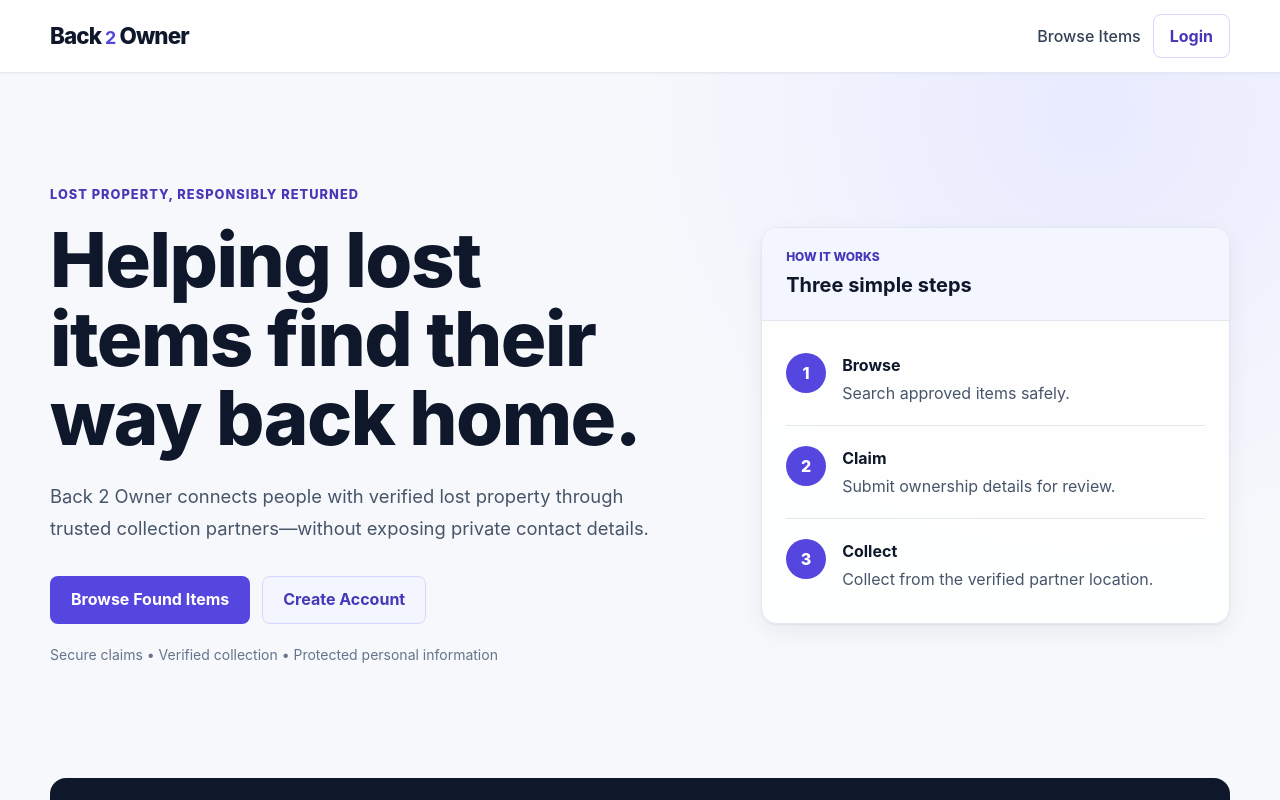
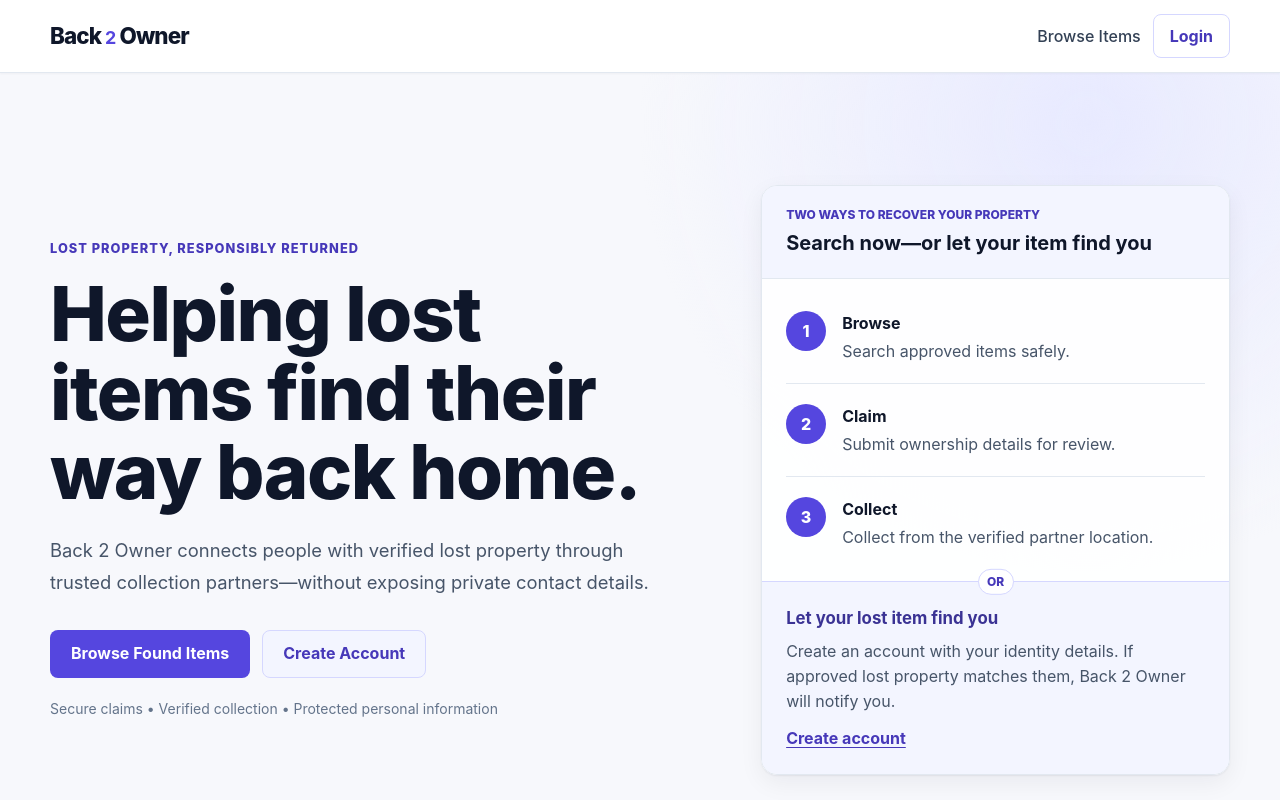
Before and after one commit to FuthifoXx/lostAndFound_frontEnd, a React (Vite) app: page / in a window 1280 px wide. Shown: the top 800 px of the page. Built offline with nearby package versions, Linux system fonts and the light colour scheme.

Commit message:
Explain both landing recovery paths

```diff
--- a/src/pages/Landing.jsx
+++ b/src/pages/Landing.jsx
@@ -39,8 +39,8 @@
 
           <div className='landing-journey' aria-label='How Back 2 Owner works'>
             <div className='journey-heading'>
-              <span>How it works</span>
-              <strong>Three simple steps</strong>
+              <span>Two ways to recover your property</span>
+              <strong>Search now—or let your item find you</strong>
             </div>
             <ol className='journey-steps'>
               <li>
@@ -56,6 +56,17 @@
                 <div><strong>Collect</strong><p>Collect from the verified partner location.</p></div>
               </li>
             </ol>
+            <div className='journey-alternative'>
+              <span className='journey-or'>Or</span>
+              <div>
+                <strong>Let your lost item find you</strong>
+                <p>
+                  Create an account with your identity details. If approved lost
+                  property matches them, Back 2 Owner will notify you.
+                </p>
+              </div>
+              {!user && <Link to='/register'>Create account</Link>}
+            </div>
           </div>
         </section>
 
--- a/src/styles/design-system.css
+++ b/src/styles/design-system.css
@@ -725,6 +725,42 @@
 .journey-steps strong { color: var(--grey-900); }
 .journey-steps p { margin-top: var(--space-1); color: var(--grey-600); line-height: 1.5; }
 
+.journey-alternative {
+  position: relative;
+  display: grid;
+  gap: var(--space-3);
+  padding: var(--space-6);
+  border-top: 1px solid var(--brand-200);
+  background: var(--brand-50);
+}
+
+.journey-alternative strong { color: var(--brand-800); font-size: 1.05rem; }
+.journey-alternative p { margin-top: var(--space-2); color: var(--grey-600); line-height: 1.55; }
+
+.journey-alternative a {
+  justify-self: start;
+  color: var(--brand-700);
+  font-weight: 750;
+  text-decoration: underline;
+  text-underline-offset: 0.2rem;
+}
+
+.journey-or {
+  position: absolute;
+  inset: 0 auto auto 50%;
+  min-width: 36px;
+  padding: 0.2rem 0.5rem;
+  transform: translate(-50%, -50%);
+  border: 1px solid var(--brand-200);
+  border-radius: 999px;
+  background: white;
+  color: var(--brand-700);
+  font-size: 0.75rem;
+  font-weight: 800;
+  text-align: center;
+  text-transform: uppercase;
+}
+
 .landing-purpose {
   display: grid;
   grid-template-columns: 1fr 1fr;
```
